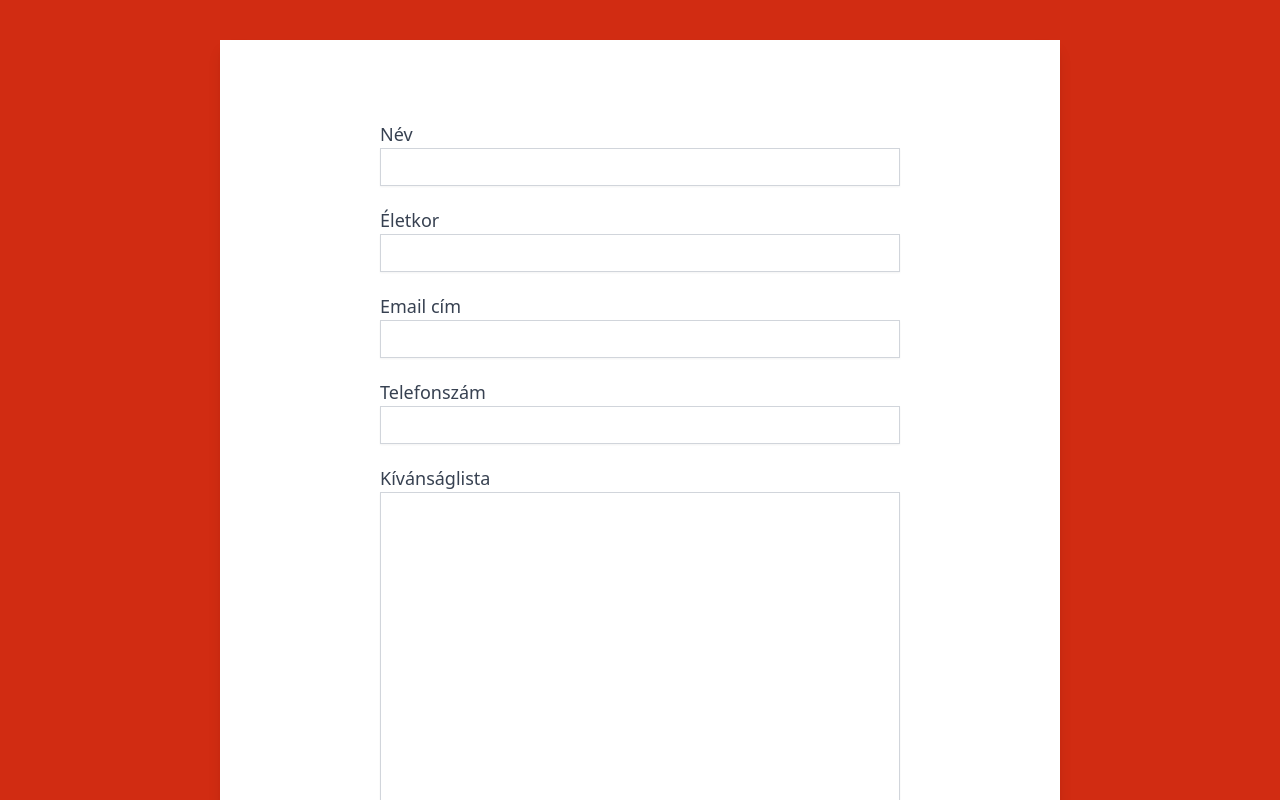
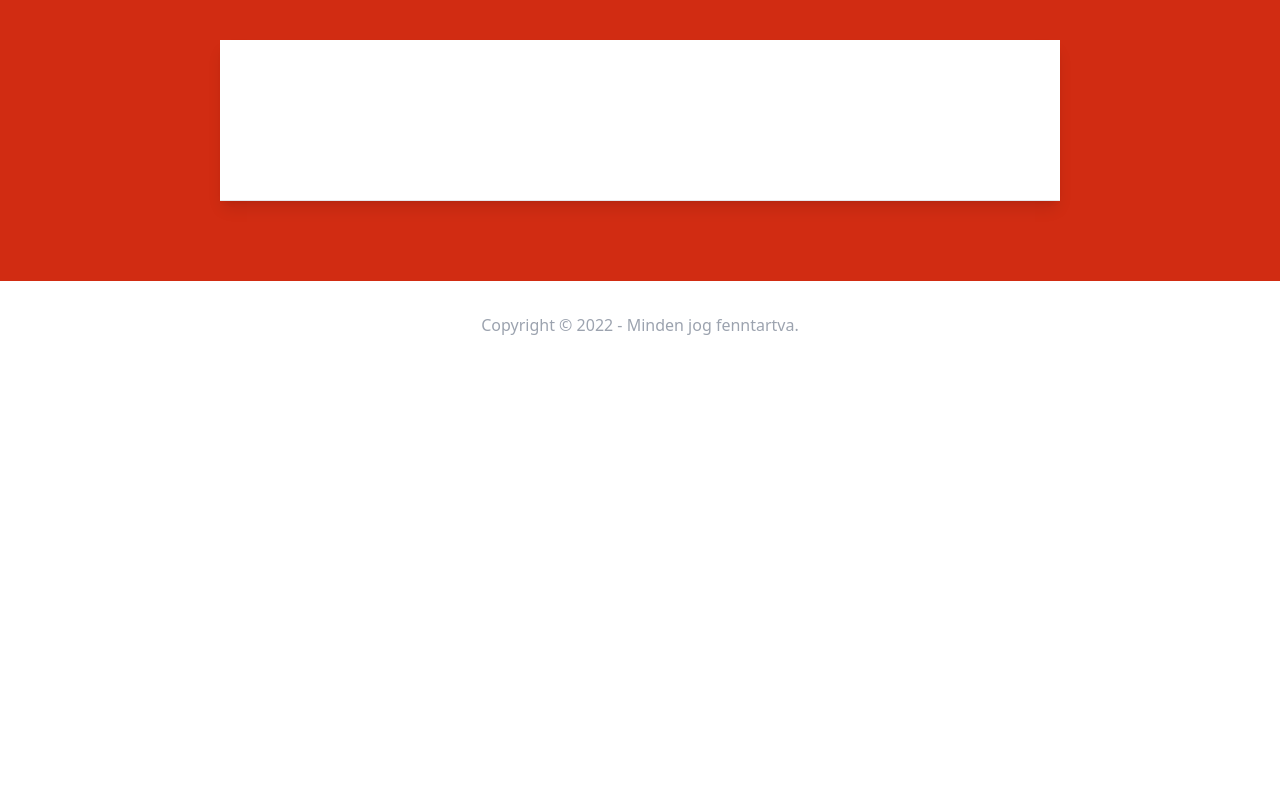
Before and after one commit to mrTonyKvcs/wish-list.malomkecskemet.hu, a Next.js app: page / in a window 1280 px wide. Shown: the part 1620-2420 px from the top of the page. After the commit the page ends 1989 px from the top, so only its background shows below. Built offline with nearby package versions, Linux system fonts and the light colour scheme.

Commit message:
disabled form

```diff
--- a/app/page.tsx
+++ b/app/page.tsx
@@ -101,12 +101,12 @@
                       </div>
                     </div>
                   )}
-                  <WishForm
-                    setSuccess={setSuccess}
-                    setError={setError}
-                    load={load}
-                    setLoad={setLoad}
-                  />
+                  {/* <WishForm */}
+                  {/*   setSuccess={setSuccess} */}
+                  {/*   setError={setError} */}
+                  {/*   load={load} */}
+                  {/*   setLoad={setLoad} */}
+                  {/* /> */}
                 </div>
               </div>
             </div>
```
